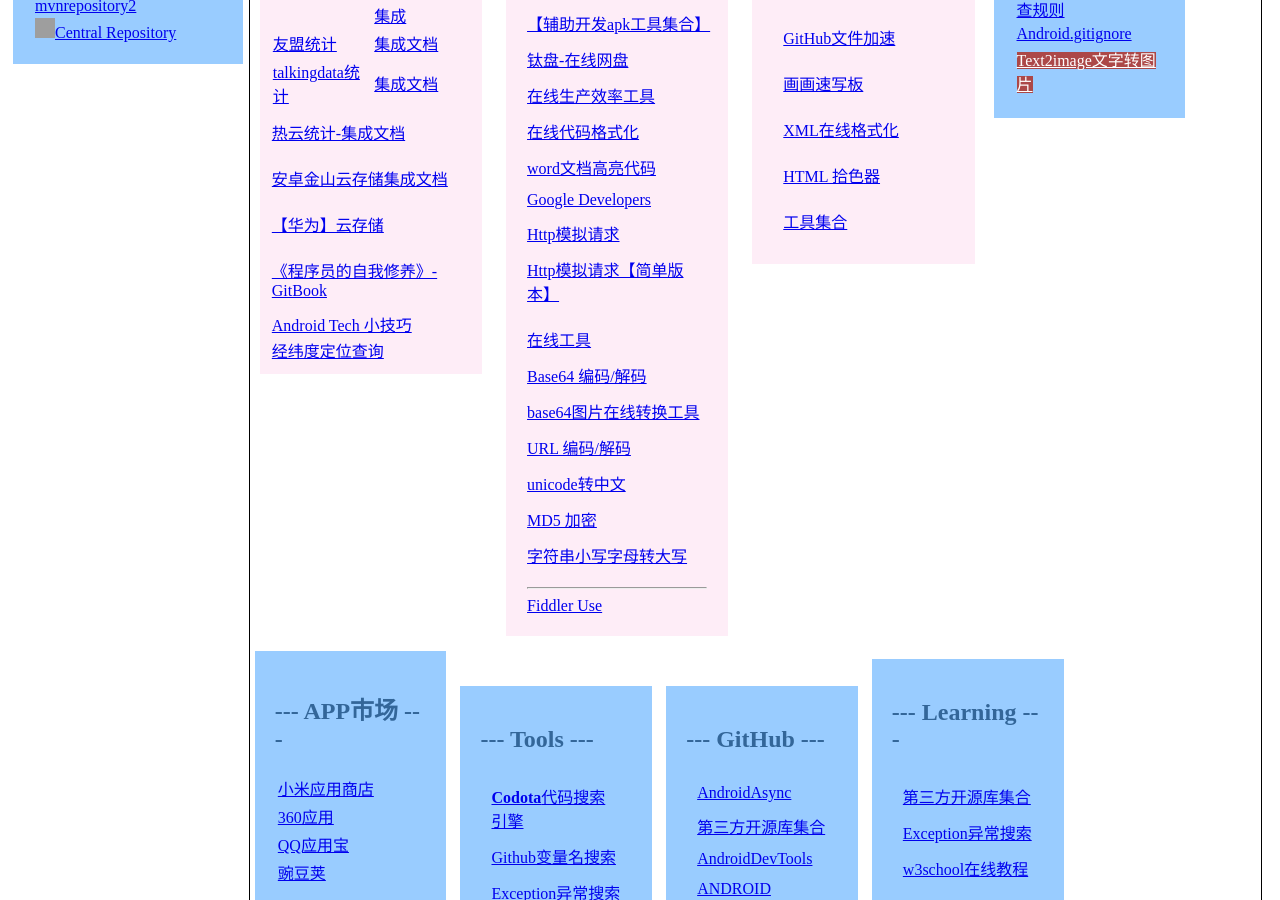
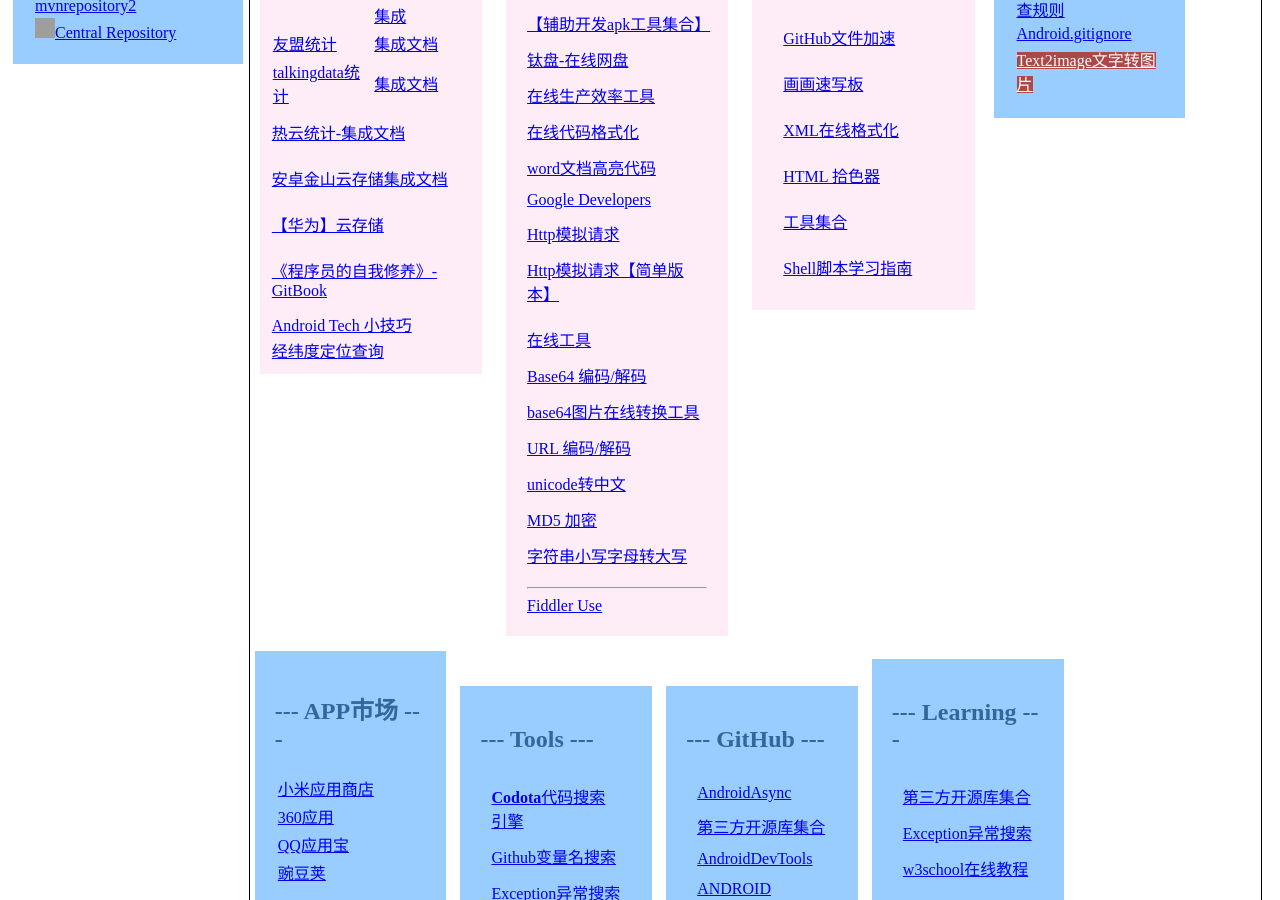
Before and after one commit to github201407/github201407.github.io, a Jekyll site: the page common.html, which Jekyll copies as it is, in a window 1280 px wide and 900 px high, scrolled down 345 px. Built offline with Jekyll 4.4.1, drawn with Linux system fonts in a browser that asks for light colours; grey boxes are pictures that could not be loaded.

Commit message:
Update common.html
Shell脚本学习指南

```diff
--- a/common.html
+++ b/common.html
@@ -386,6 +386,9 @@
           <tr>
             <td> <a href="https://tools.fun/" target="_blank" title="工具集合">工具集合</a> </td>
           </tr>
+          <tr>
+            <td> <a href="http://c.biancheng.net/shell/" target="_blank" title="Shell脚本学习指南">Shell脚本学习指南</a> </td>
+          </tr>
         </tbody>
       </table>
     </div>
```
